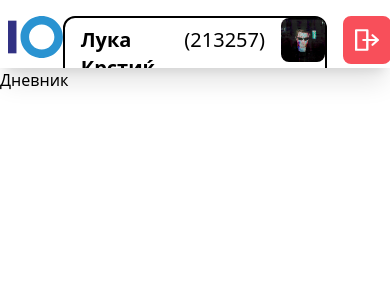
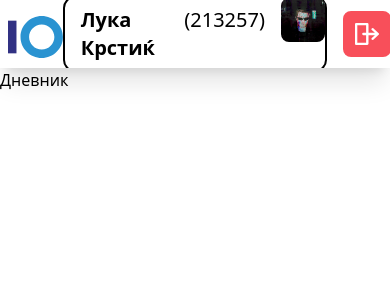
Before and after one commit to afilipovski/internships, a React (Create React App) app in the folder frontend/: page / in a window 390 px wide. Shown: the top 300 px of the page. Built offline with nearby package versions, Linux system fonts and the light colour scheme.

Commit message:
responsivness fix on different devices.

```diff
--- a/frontend/src/Navbar/Navbar.js
+++ b/frontend/src/Navbar/Navbar.js
@@ -9,14 +9,16 @@ const Navbar = () => (
   <div className="Navbar" class="h-[8vh] p-4 flex justify-between px-2 lg:px-16 shadow-xl w-full overflow-hidden">
       <img class="h-[5vh]" src={Logo}/>
       <div class="flex">
-          <div class="flex rounded-xl border-2 border-black w-fit h-fit text-xl">
-              <div class="flex p-2">
-                  <h1 class="font-bold mx-2 h-fit w-fit">Лука Крстиќ</h1>
-                  <h1 className="mx-2 h-fit w-fit">(213257)</h1>
+          <div class="flex flex-col justify-center">
+              <div class="flex rounded-xl border-2 border-black w-fit h-fit text-xl">
+                  <div class="flex p-2">
+                      <h1 class="font-bold mx-2 h-fit w-fit">Лука Крстиќ</h1>
+                      <h1 className="mx-2 h-fit w-fit">(213257)</h1>
+                  </div>
+                  <img src={Pfp} class="h-11 rounded-lg w-11"/>
               </div>
-              <img src={Pfp} class="h-11 rounded-lg w-11"/>
           </div>
-          <div>
+          <div class="flex flex-col justify-center">
             <img class="bg-red h-12 rounded-lg p-[12px] w-12 ml-4" src={LogoutSVG}/>
           </div>
       </div>
```
